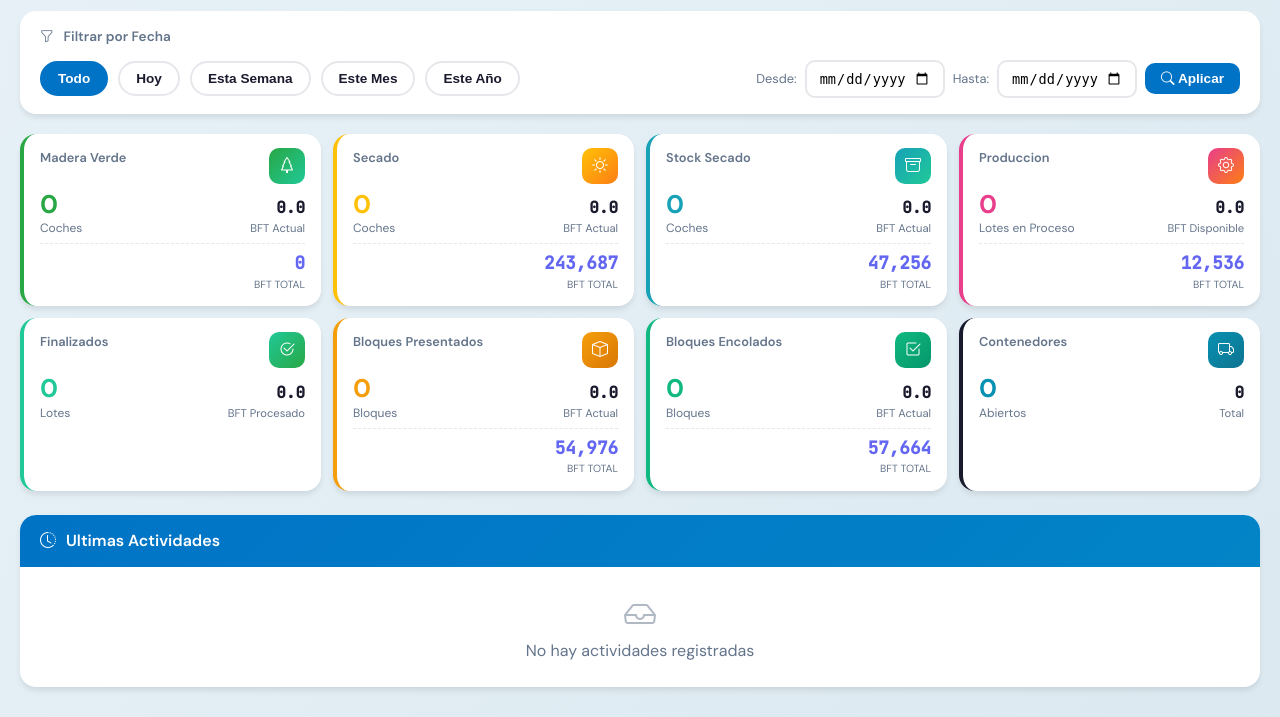
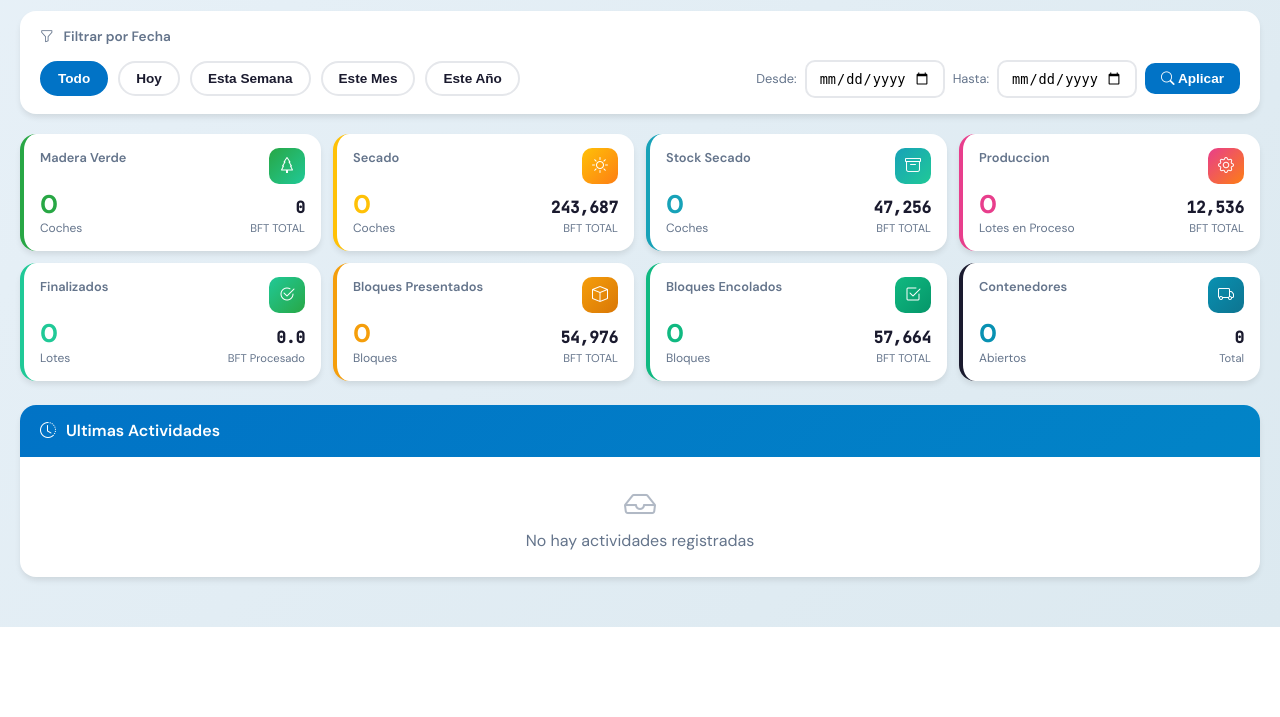
Before and after one commit to nicolasalejandro543-byte/inventario-qr, a Flask app: page / in a window 1280 px wide. Shown: the part 246-963 px from the top of the page. After the commit the page ends 873 px from the top, so only its background shows below. Run offline with Flask 3, Linux system fonts and the light colour scheme; the visitor is signed in with stand-in values (Sample User, id 1).

Commit message:
Mostrar solo BFT TOTAL fijo en cada proceso
- Dashboard: solo BFT TOTAL (sin BFT Actual)
- Etapas: Madera Verde 0, Secado 243,687, Stock Secado 47,256
- Bloques Presentados: 54,976 BFT TOTAL
- Bloques Encolados: 57,664 BFT TOTAL
- Produccion: 12,536 BFT TOTAL

Co-Authored-By: Claude Opus 4.5 <noreply@anthropic.com>

```diff
--- a/templates/bloques_encolados.html
+++ b/templates/bloques_encolados.html
@@ -562,8 +562,8 @@
                 <div class="page-stat-label">Bloques</div>
             </div>
             <div class="page-stat">
-                <div class="page-stat-value">{{ "%.0f"|format(bloques|sum(attribute='bft') if bloques else 0) }}</div>
-                <div class="page-stat-label">BFT Total</div>
+                <div class="page-stat-value">57,664</div>
+                <div class="page-stat-label">BFT TOTAL</div>
             </div>
         </div>
         <a href="/" class="btn btn-secondary no-print">
--- a/templates/bloques_presentados.html
+++ b/templates/bloques_presentados.html
@@ -623,8 +623,8 @@
                 <div class="page-stat-label">Bloques</div>
             </div>
             <div class="page-stat">
-                <div class="page-stat-value">{{ "%.0f"|format(bloques|sum(attribute='bft') if bloques else 0) }}</div>
-                <div class="page-stat-label">BFT Total</div>
+                <div class="page-stat-value">54,976</div>
+                <div class="page-stat-label">BFT TOTAL</div>
             </div>
         </div>
         <a href="/" class="btn btn-secondary no-print">
--- a/templates/dashboard.html
+++ b/templates/dashboard.html
@@ -878,13 +878,9 @@
                 <div class="stat-label">Coches</div>
             </div>
             <div class="stat-bft">
-                <div class="stat-bft-value" id="etapa-{{ etapa.id }}-bft">{{ "%.1f"|format(stats.total_bft) }}</div>
-                <div class="stat-bft-label">BFT Actual</div>
+                <div class="stat-bft-value">{{ "{:,}".format(bft_totales.get(class_name, 0)) }}</div>
+                <div class="stat-bft-label">BFT TOTAL</div>
             </div>
-        </div>
-        <div class="stat-bft-total">
-            <div class="stat-bft-total-value">{{ "{:,}".format(bft_totales.get(class_name, 0)) }}</div>
-            <div class="stat-bft-total-label">BFT TOTAL</div>
         </div>
     </a>
     {% endfor %}
@@ -903,13 +899,9 @@
                 <div class="stat-label">Lotes en Proceso</div>
             </div>
             <div class="stat-bft">
-                <div class="stat-bft-value" id="produccion-bft">{{ "%.1f"|format(lotes_en_proceso|sum(attribute='bft_disponible') if lotes_en_proceso else 0) }}</div>
-                <div class="stat-bft-label">BFT Disponible</div>
+                <div class="stat-bft-value">12,536</div>
+                <div class="stat-bft-label">BFT TOTAL</div>
             </div>
-        </div>
-        <div class="stat-bft-total">
-            <div class="stat-bft-total-value">12,536</div>
-            <div class="stat-bft-total-label">BFT TOTAL</div>
         </div>
     </a>
 
@@ -947,13 +939,9 @@
                 <div class="stat-label">Bloques</div>
             </div>
             <div class="stat-bft">
-                <div class="stat-bft-value" id="bloques-presentados-bft">{{ "%.1f"|format(bloques_presentados|sum(attribute='bft') if bloques_presentados else 0) }}</div>
-                <div class="stat-bft-label">BFT Actual</div>
+                <div class="stat-bft-value">54,976</div>
+                <div class="stat-bft-label">BFT TOTAL</div>
             </div>
-        </div>
-        <div class="stat-bft-total">
-            <div class="stat-bft-total-value">54,976</div>
-            <div class="stat-bft-total-label">BFT TOTAL</div>
         </div>
     </a>
 
@@ -971,13 +959,9 @@
                 <div class="stat-label">Bloques</div>
             </div>
             <div class="stat-bft">
-                <div class="stat-bft-value" id="bloques-encolados-bft">{{ "%.1f"|format(bloques_encolados|sum(attribute='bft') if bloques_encolados else 0) }}</div>
-                <div class="stat-bft-label">BFT Actual</div>
+                <div class="stat-bft-value">57,664</div>
+                <div class="stat-bft-label">BFT TOTAL</div>
             </div>
-        </div>
-        <div class="stat-bft-total">
-            <div class="stat-bft-total-value">57,664</div>
-            <div class="stat-bft-total-label">BFT TOTAL</div>
         </div>
     </a>
 
--- a/templates/etapa.html
+++ b/templates/etapa.html
@@ -1036,9 +1036,10 @@
         </div>
         <div class="etapa-info">
             <h2>{{ etapa.nombre }}</h2>
+            {% set bft_totales_etapa = {1: 0, 2: 243687, 3: 47256} %}
             <div class="etapa-stats">
                 <span><i class="bi bi-box-seam"></i> <strong>{{ coches|length }}</strong> coches</span>
-                <span><i class="bi bi-rulers"></i> <strong>{{ "%.1f"|format(total_bft) }}</strong> BFT total</span>
+                <span><i class="bi bi-rulers"></i> <strong>{{ "{:,}".format(bft_totales_etapa.get(etapa.orden, 0)) }}</strong> BFT TOTAL</span>
             </div>
         </div>
     </div>
```
